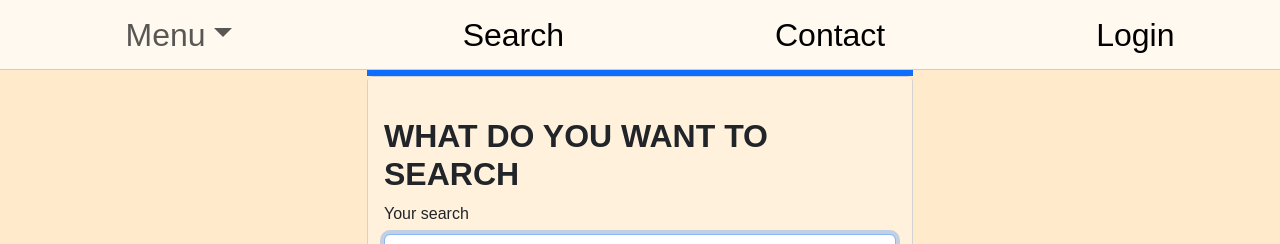
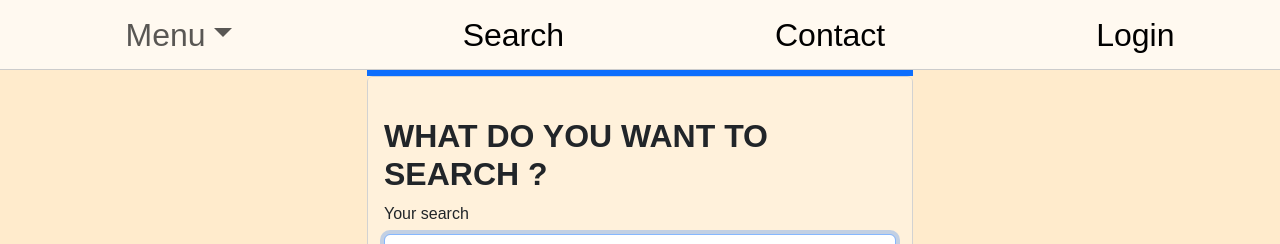
Before and after one commit to ThanhBinh0801/foodpage, a React (Create React App) app: page /SearchButton in a window 1280 px wide. Shown: the top 244 px of the page. Built offline with nearby package versions, Linux system fonts and the light colour scheme.

Commit message:
vi sua xiu  o search

```diff
--- a/src/file jsx/Search/Search.jsx
+++ b/src/file jsx/Search/Search.jsx
@@ -44,7 +44,7 @@ function SearchButton() {
         !yogurtResponse.ok ||
         !smoothieResponse.ok
       ) {
-        throw new Error("Lỗi khi lấy dữ liệu từ API.");
+        throw new Error("An error occurred while retrieving data from the API.");
       }
 
       const foodData = await foodResponse.json();
@@ -90,7 +90,7 @@ function SearchButton() {
                 <Card.Body className="custom-card-body">
                   <div className="mb-3 mt-md-4">
                     <h2 className="fw-bold mb-2 text-uppercase ">
-                      What do you want to search
+                      What do you want to search ?
                     </h2>
                     <div className="mb-3">
                       <Form onSubmit={handleSearch}>
```
